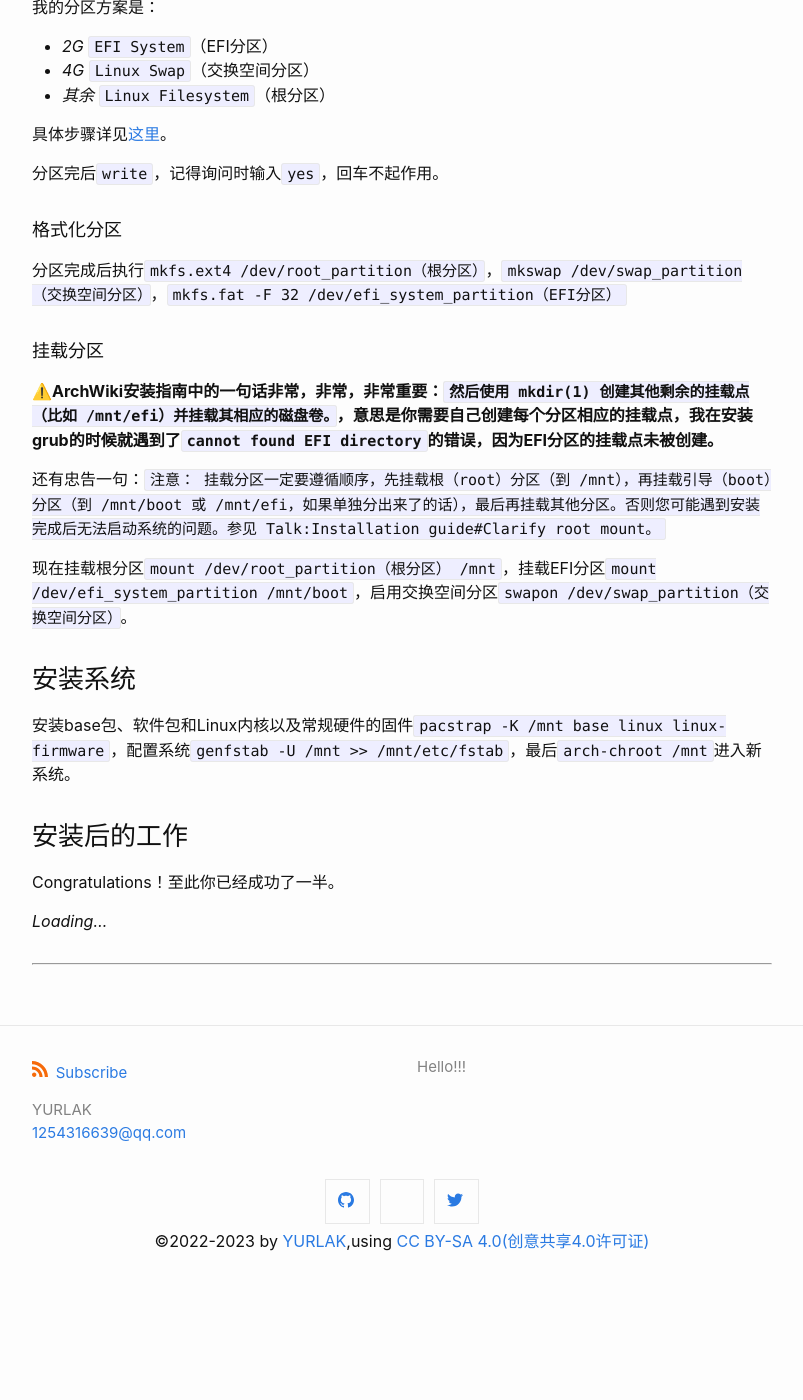
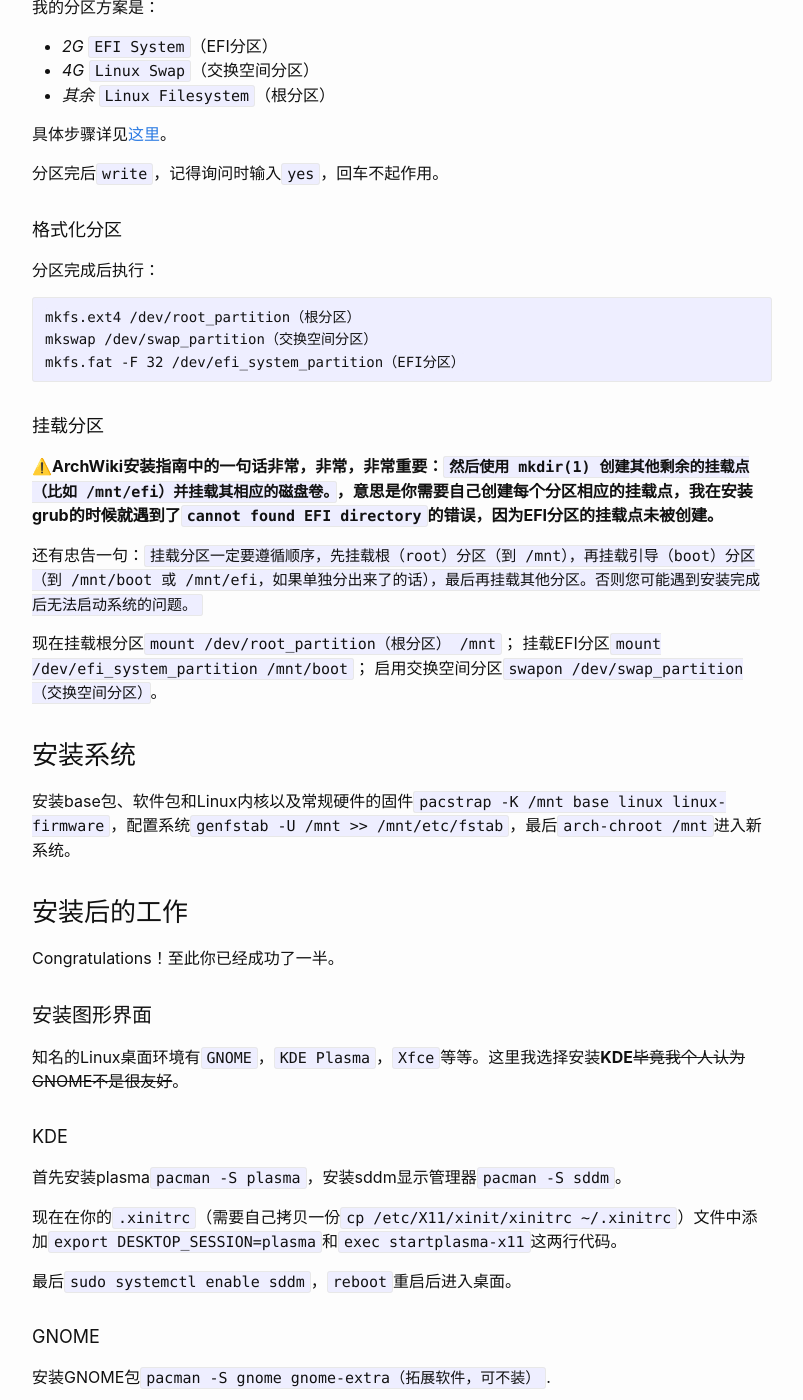
Before and after one commit to YURLAK/YURLAK.github.io, a Jekyll site: the page built from _posts/2022-12-18-ArchLinux安装配置指北.md, in a window 1280 px wide and 1400 px high, scrolled down 1198 px. Shown: the whole window, without its empty margins (238-1041 px from the left). Built offline with Jekyll 4.4.1, drawn with Linux system fonts in a browser that asks for light colours; comment, search, counter and statistics services are not loaded; before the commit the page ends 2496 px from its top, so only the background shows below that; some of the changed text lies outside the part shown.

Commit message:
Finish ArchLinux安装配置指北

````diff
--- a/_posts/2022-12-18-ArchLinux安装配置指北.md
+++ b/_posts/2022-12-18-ArchLinux安装配置指北.md
@@ -47,15 +47,23 @@
 
 ##### 格式化分区
 
-分区完成后执行`mkfs.ext4 /dev/root_partition（根分区）`，`mkswap /dev/swap_partition（交换空间分区）`，`mkfs.fat -F 32 /dev/efi_system_partition（EFI分区）`
+分区完成后执行：
+
+```
+mkfs.ext4 /dev/root_partition（根分区）
+mkswap /dev/swap_partition（交换空间分区）
+mkfs.fat -F 32 /dev/efi_system_partition（EFI分区）
+```
 
 ##### 挂载分区
 
 ⚠️**ArchWiki安装指南中的一句话非常，非常，非常重要：`然后使用 mkdir(1) 创建其他剩余的挂载点（比如 /mnt/efi）并挂载其相应的磁盘卷。`，意思是你需要自己创建每个分区相应的挂载点，我在安装grub的时候就遇到了`cannot found EFI directory`的错误，因为EFI分区的挂载点未被创建。**
 
-还有忠告一句：`注意： 挂载分区一定要遵循顺序，先挂载根（root）分区（到 /mnt），再挂载引导（boot）分区（到 /mnt/boot 或 /mnt/efi，如果单独分出来了的话），最后再挂载其他分区。否则您可能遇到安装完成后无法启动系统的问题。参见 Talk:Installation guide#Clarify root mount。`
+还有忠告一句：`挂载分区一定要遵循顺序，先挂载根（root）分区（到 /mnt），再挂载引导（boot）分区（到 /mnt/boot 或 /mnt/efi，如果单独分出来了的话），最后再挂载其他分区。否则您可能遇到安装完成后无法启动系统的问题。`
 
-现在挂载根分区`mount /dev/root_partition（根分区） /mnt`，挂载EFI分区`mount /dev/efi_system_partition /mnt/boot`，启用交换空间分区`swapon /dev/swap_partition（交换空间分区）`。
+现在挂载根分区`mount /dev/root_partition（根分区） /mnt`；
+挂载EFI分区`mount /dev/efi_system_partition /mnt/boot`；
+启用交换空间分区`swapon /dev/swap_partition（交换空间分区）`。
 
 ### 安装系统
 
@@ -65,4 +73,50 @@
 
 Congratulations！至此你已经成功了一半。
 
-*Loading...*
+#### 安装图形界面
+
+知名的Linux桌面环境有`GNOME`，`KDE Plasma`，`Xfce`等等。这里我选择安装**KDE**~~毕竟我个人认为GNOME不是很友好~~。
+
+##### KDE
+
+首先安装plasma`pacman -S plasma`，安装sddm显示管理器`pacman -S sddm`。
+
+现在在你的`.xinitrc`（需要自己拷贝一份`cp /etc/X11/xinit/xinitrc ~/.xinitrc`）文件中添加`export DESKTOP_SESSION=plasma`和`exec startplasma-x11`这两行代码。
+
+最后`sudo systemctl enable sddm`，`reboot`重启后进入桌面。
+
+##### GNOME
+
+安装GNOME包`pacman -S gnome gnome-extra（拓展软件，可不装）`.
+
+编辑`.xinitrc`，在文件末尾添加如下代码（选一种添加）：
+
+GNOME Classic:
+
+```
+export XDG_CURRENT_DESKTOP=GNOME-Classic:GNOME
+export GNOME_SHELL_SESSION_MODE=classic
+exec gnome-session
+```
+
+GNOME on Xorg:
+
+```
+export XDG_SESSION_TYPE=x11
+export GDK_BACKEND=x11
+exec gnome-session
+```
+
+然后安装gdm显示管理器`pacman -S gdm`，最后`sudo systemctl enable gdm`，`reboot`！
+
+#### 字体
+
+这里推荐安装如下字体：`sudo pacman -S ttf-dejavu wqy-microhei wqy-zenhei`
+
+#### 输入法
+
+安装ibus拼音`pacman -S ibus ibus-libpinyin`
+
+在此不再赘述~~（KDE的ibus真的搞死人……）~~
+
+## 祝你成功！
````
